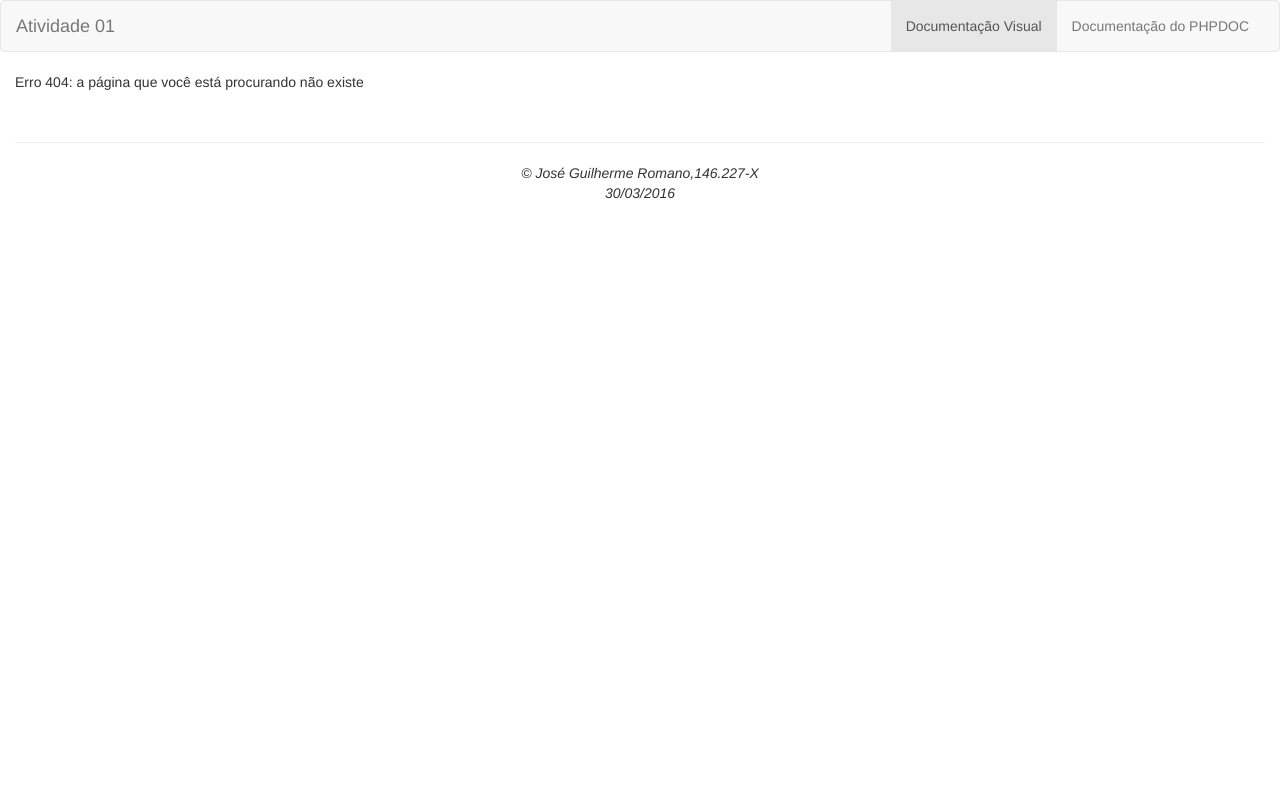
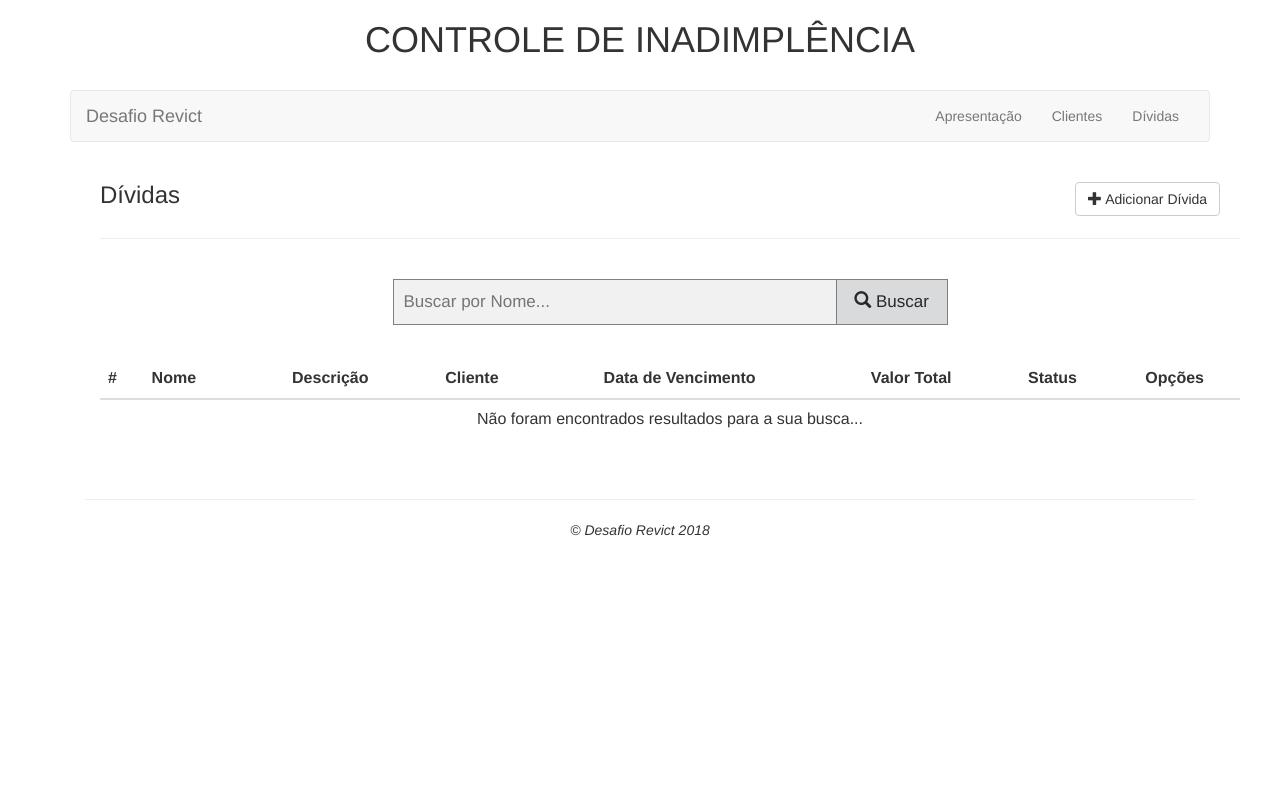
Before and after one commit to joseguilhermeromano/desafio-revict, a PHP site: page /desafiorevict/divida/search in a window 1280 px wide. Run offline with PHP 8.4, Linux system fonts and the light colour scheme; some libraries are stand-ins or nearby versions.

Commit message:
Finalizacao dos relacionamentos e trabalhando nas views...

```diff
--- /dev/null
+++ b/assets/css/style.css
@@ -0,0 +1,37 @@
+* {
+  box-sizing: border-box;
+}
+
+/* Style the search field */
+form.example input[type=text] {
+  padding: 10px;
+  font-size: 17px;
+  border: 1px solid grey;
+  float: left;
+  width: 80%;
+  background: #f1f1f1;
+}
+
+/* Style the submit button */
+form.example button {
+  float: left;
+  width: 20%;
+  padding: 10px;
+  background: rgb(217, 218, 219);
+  color: rgb(39, 41, 41);
+  font-size: 17px;
+  border: 1px solid grey;
+  border-left: none; /* Prevent double borders */
+  cursor: pointer;
+}
+
+form.example button:hover {
+  background: #babcbd;
+}
+
+/* Clear floats */
+form.example::after {
+  content: "";
+  clear: both;
+  display: table;
+}
--- /dev/null
+++ b/controllers/divida.php
@@ -0,0 +1,53 @@
+<?php
+require_once ('../core/controller.php');
+require_once ('../models/divida.php');
+require_once ('../daos/divida.php');
+
+class DividaController extends Controller{
+
+  private $DividaDAO;
+
+  public function __construct(){
+    $this->DividaDAO = new DividaDAO();
+  }
+
+  public function index(){
+    $clientes = $this->DividaDAO->getAllDividas();
+    $data['dividas'] =$clientes;
+    $this->set($data);
+    $this->view('index');
+  }
+
+  public function search(){
+    $clientes= null;
+    if(isset($_POST['name'])){
+        $clientes = $this->DividaDAO->findByName($_POST['name']);
+    }
+    $data['dividas'] =$clientes;
+    $this->set($data);
+    $this->view('index');
+  }
+
+  public function register(){
+
+  }
+
+  public function create(){
+
+  }
+
+  public function edit($id){
+
+  }
+
+  public function update($id){
+
+  }
+
+  public function remove($id){
+
+  }
+
+}
+
+?>
--- a/controllers/main.php
+++ b/controllers/main.php
@@ -2,29 +2,37 @@
 require_once ('../core/controller.php');
 require_once ('../models/divida.php');
 require_once ('../daos/divida.php');
+require_once ('../models/cliente.php');
+require_once ('../daos/cliente.php');
 
 class MainController extends Controller{
   public function home(){
-    // $dao     = new ClienteDAO();
-    // $cliente = new Cliente();
+    // $dao     = new DividaDAO();
+    // $cliente = new Divida();
     // $cliente->setNome("José ");
     // $cliente->setSobrenome("Guilherme");
     // $cliente->setCpf("000.000.000-00");
+
+    // echo print_r($dao->findByName('compra'));
+    // SELECT * FROM clientes c INNER JOIN dividas d ON c.id = d.cliente_id where c.id = 91;
 
     //$dao->insert($cliente); // aqui grava o resultado enviado do form
     // $dao->edit($cliente, 91);
     // $dao->delete(92);
     // include_once('/views/cliente/index.php');
 
-    $dao     = new DividaDAO();
-    $divida = new Divida();
-    $divida->setNome("Compra de fio ");
-    $divida->setDescricao("Ref ao mês 11/2018");
-    $divida->setValorTotal(500.00);
-    $divida->setDataProcessamento('2018-11-14');
-    $divida->setQtdParcelas(3);
-    $divida->setStatus('Finalizada');
+    // $dao     = new DividaDAO();
+    // $divida = new Divida();
+    // $divida->setNome("Compra de fio ");
+    // $divida->setDescricao("Ref ao mês 11/2018");
+    // $divida->setValorTotal(500.00);
+    // $divida->setDataProcessamento('2018-11-14');
+    // $divida->setQtdParcelas(3);
+    // $divida->setStatus('Finalizada');
+    // $divida->setClienteId(91);
     // $dao->insert($divida);
+    // echo $dao->getDivida(5)->getCliente()->getNome();
+    //  echo print_r($dao->getAllDividas());
     // $dao->edit($divida, 3);
     //$dao->delete(1);
     // include_once('/views/cliente/index.php');
--- a/daos/cliente.php
+++ b/daos/cliente.php
@@ -4,7 +4,8 @@
 class ClienteDAO{
 
   public function insert(Cliente $cliente){
-    $sql = "INSERT INTO clientes (nome, sobrenome, cpf) VALUES (:nome, :sobrenome, :cpf)";
+    $sql = "INSERT INTO clientes (nome, sobrenome, cpf) ".
+           "VALUES (:nome, :sobrenome, :cpf)";
     $stmt = Database::getConexao()->prepare($sql);
     return $stmt->execute([
         'nome' => $cliente->getNome(),
@@ -18,7 +19,31 @@
     $stmt = Database::getConexao()->prepare($sql);
     $stmt->setFetchMode(PDO::FETCH_CLASS, 'Cliente');
     $stmt->execute();
-    return $stmt->fetch();
+    $cliente = $stmt->fetch();
+    $cliente->setDividas($this->getAllDividasOfCliente($id));
+    return $cliente;
+  }
+
+  public function findByName($name){
+    $sql = "SELECT * FROM clientes where nome like '%".$name."%'";
+    $stmt = Database::getConexao()->prepare($sql);
+    $stmt->setFetchMode(PDO::FETCH_CLASS, 'Cliente');
+    $stmt->execute();
+    $clientes = $stmt->fetchAll();
+    foreach($clientes as $cliente){
+      $id = $cliente->getId();
+      $dividas = $this->getAllDividasOfCliente($id);
+      $cliente->setDividas($dividas);
+    }
+    return $clientes;
+  }
+
+  private function getAllDividasOfCliente($id_cliente){
+    $sql = "SELECT * FROM dividas WHERE cliente_id =" . $id_cliente;
+    $stmt = Database::getConexao()->prepare($sql);
+    $stmt->setFetchMode(PDO::FETCH_CLASS, 'Divida');
+    $stmt->execute();
+    return $stmt->fetchAll();
   }
 
   public function getAllClientes(){
@@ -26,7 +51,13 @@
     $stmt = Database::getConexao()->prepare($sql);
     $stmt->setFetchMode(PDO::FETCH_CLASS, 'Cliente');
     $stmt->execute();
-    return $stmt->fetchAll();
+    $clientes = $stmt->fetchAll();
+    foreach($clientes as $cliente){
+      $id = $cliente->getId();
+      $dividas = $this->getAllDividasOfCliente($id);
+      $cliente->setDividas($dividas);
+    }
+    return $clientes;
   }
 
   public function edit(Cliente $cliente, $id){
--- a/daos/divida.php
+++ b/daos/divida.php
@@ -1,18 +1,23 @@
 <?php
 require_once "database.php";
+require_once "cliente.php";
+require_once "../models/cliente.php";
 
 class DividaDAO{
 
   public function insert(Divida $divida){
-    $sql = "INSERT INTO dividas (nome, descricao, valor_total, data_processamento, qtd_parcelas, status)VALUES (:nome, :descricao, :valor_total, :data_processamento, :qtd_parcelas, :status)";
+    $sql = "INSERT INTO dividas (nome, descricao, valor_total, data_vencimento, ".
+           "qtd_parcelas, status, cliente_id)VALUES (:nome, :descricao, :valor_total, ".
+           ":data_vencimento, :qtd_parcelas, :status, :cliente_id)";
     $stmt = Database::getConexao()->prepare($sql);
     return $stmt->execute([
         'nome' => $divida->getNome(),
         'descricao' => $divida->getDescricao(),
         'valor_total' => $divida->getValorTotal(),
-        'data_processamento' => $divida->getDataProcessamento(),
+        'data_vencimento' => $divida->getDataVencimento(),
         'qtd_parcelas' => $divida->getQtdParcelas(),
-        'status' => $divida->getStatus()
+        'status' => $divida->getStatus(),
+        'cliente_id' => $divida->getClienteId()
     ]);
   }
 
@@ -20,6 +25,30 @@
     $sql = "SELECT * FROM dividas WHERE id =" . $id;
     $stmt = Database::getConexao()->prepare($sql);
     $stmt->setFetchMode(PDO::FETCH_CLASS, 'Divida');
+    $stmt->execute();
+    $divida = $stmt->fetch();
+    $cliente = $this->getClienteOfDivida($divida->getClienteId());
+    $divida->setCliente($cliente);
+    return $divida;
+  }
+
+  public function findByName($name){
+    $sql = "SELECT * FROM dividas where nome like '%".$name."%'";
+    $stmt = Database::getConexao()->prepare($sql);
+    $stmt->setFetchMode(PDO::FETCH_CLASS, 'Divida');
+    $stmt->execute();
+    $dividas = $stmt->fetchAll();
+    foreach($dividas as $divida){
+        $cliente = $this->getClienteOfDivida($divida->getClienteId());
+        $divida->setCliente($cliente);
+    }
+    return $dividas;
+  }
+
+  private function getClienteOfDivida($cliente_id){
+    $sql = "SELECT * FROM clientes WHERE id =" . $cliente_id;
+    $stmt = Database::getConexao()->prepare($sql);
+    $stmt->setFetchMode(PDO::FETCH_CLASS, 'Cliente');
     $stmt->execute();
     return $stmt->fetch();
   }
@@ -29,12 +58,17 @@
     $stmt = Database::getConexao()->prepare($sql);
     $stmt->setFetchMode(PDO::FETCH_CLASS, 'Divida');
     $stmt->execute();
-    return $stmt->fetchAll();
+    $dividas = $stmt->fetchAll();
+    foreach($dividas as $divida){
+        $cliente = $this->getClienteOfDivida($divida->getClienteId());
+        $divida->setCliente($cliente);
+    }
+    return $dividas;
   }
 
   public function edit(Divida $divida, $id){
     $sql = "UPDATE dividas SET nome = :nome, descricao = :descricao, ".
-           "valor_total = :valor_total, data_processamento = :data_processamento, ".
+           "valor_total = :valor_total, data_vencimento = :data_vencimento, ".
            "qtd_parcelas = :qtd_parcelas, status = :status WHERE id = :id";
     $stmt = Database::getConexao()->prepare($sql);
     return $stmt->execute([
@@ -42,7 +76,7 @@
         'nome' => $divida->getNome(),
         'descricao' => $divida->getDescricao(),
         'valor_total' => $divida->getValorTotal(),
-        'data_processamento' => $divida->getDataProcessamento(),
+        'data_vencimento' => $divida->getDataVencimento(),
         'qtd_parcelas' => $divida->getQtdParcelas(),
         'status' => $divida->getStatus()
     ]);
--- a/models/cliente.php
+++ b/models/cliente.php
@@ -5,8 +5,13 @@
   private $nome;
   private $sobrenome;
   private $cpf;
+  private $dividas;
   private $created_at;
   private $updated_at;
+
+  public function __construct(){
+    $this->dividas = new ArrayObject();
+  }
 
   //Getters
 
@@ -26,6 +31,10 @@
     return $this->cpf;
   }
 
+  public function getDividas(){
+    return $this->dividas;
+  }
+
   public function getCreatedAt(){
     return $this->created_at;
   }
@@ -37,7 +46,7 @@
   //Setters
 
   public function setId($id){
-    return $this->id;
+    $this->id = $id;
   }
 
   public function setNome($nome){
@@ -52,6 +61,10 @@
     $this->cpf = $cpf;
   }
 
+  public function setDividas($dividas){
+    $this->dividas = $dividas;
+  }
+
   public function setCreatedAt($created_at){
     $this->created_at = $created_at;
   }
--- a/models/divida.php
+++ b/models/divida.php
@@ -4,9 +4,11 @@
   private $nome;
   private $descricao;
   private $valor_total;
-  private $data_processamento;
+  private $data_vencimento;
   private $qtd_parcelas;
   private $status;
+  private $cliente;
+  private $cliente_id;
   private $created_at;
   private $updated_at;
 
@@ -28,8 +30,8 @@
     return $this->valor_total;
   }
 
-  public function getDataProcessamento(){
-    return $this->data_processamento;
+  public function getDataVencimento(){
+    return $this->data_vencimento;
   }
 
   public function getQtdParcelas(){
@@ -38,6 +40,14 @@
 
   public function getStatus(){
     return $this->status;
+  }
+
+  public function getCliente(){
+    return $this->cliente;
+  }
+
+  public function getClienteId(){
+    return $this->cliente_id;
   }
 
   public function getCreatedAt(){
@@ -66,8 +76,8 @@
     $this->valor_total = $valor_total;
   }
 
-  public function setDataProcessamento($data_processamento){
-    $this->data_processamento = $data_processamento;
+  public function setDataVencimento($data_vencimento){
+    $this->data_vencimento = $data_vencimento;
   }
 
   public function setQtdParcelas($parcelas){
@@ -76,6 +86,14 @@
 
   public function setStatus($status){
     $this->status = $status;
+  }
+
+  public function setCliente(Cliente $cliente){
+    $this->cliente = $cliente;
+  }
+
+  public function setClienteId($cliente_id){
+    $this->cliente_id = $cliente_id;
   }
 
   public function setCreatedAt($created_at){
--- /dev/null
+++ b/views/divida/index.php
@@ -0,0 +1,76 @@
+<div class="container">
+  <div class="row">
+    <div class="col-md-12">
+      <div class="row">
+        <div class="col-md-10">
+            <h3>Dívidas</h3>
+        </div>
+        <div class="col-md-2">
+          <br>
+          <a href="<?= BASE_URL ?>divida/register" class="btn btn-default">
+            <span class="glyphicon glyphicon-plus"></span> Adicionar Dívida
+          </a>&nbsp;
+        </div>
+      </div>
+      <hr>
+      <br>
+      <div class="row">
+        <div class="col-md-6 col-md-offset-3">
+          <form class="example" method="post" action="<?= BASE_URL ?>divida/search">
+            <input type="text" placeholder="Buscar por Nome..." name="name">
+            <button type="submit"><i class="glyphicon glyphicon-search"></i> Buscar</button>
+          </form><br>
+        </div>
+      </div>
+
+
+      <table class="table">
+        <thead>
+          <tr>
+            <th scope="col">#</th>
+            <th scope="col">Nome</th>
+            <th scope="col" class="text-center">Descrição</th>
+            <th scope="col" class="text-center">Cliente</th>
+            <th scope="col" class="text-center">Data de Vencimento</th>
+            <th scope="col" class="text-center">Valor Total</th>
+            <th scope="col" class="text-center">Status</th>
+            <th scope="col" class="text-center">Opções</th>
+          </tr>
+        </thead>
+        <tbody>
+
+
+
+          <?php if(isset($dividas)){  ?>
+
+             <?php foreach($dividas as $divida):  ?>
+            <tr>
+              <th scope="row"><?= $divida->getId() ?></th>
+              <td><?= $divida->getNome() ?></td>
+              <td class="text-center"><?= $divida->getDescricao() ?></td>
+              <td class="text-center"><?= $divida->getCliente()->getNome()." ".$divida->getCliente()->getSobrenome()  ?></td>
+              <td class="text-center"><?= $divida->getDataVencimento() ?></td>
+              <td class="text-center"><?= $divida->getValorTotal() ?></td>
+              <td class="text-center"><?= $divida->getStatus() ?></td>
+              <td class="text-center">
+              <a href="<?= BASE_URL ?>divida/edit/<?= $divida->getId() ?>" class="btn btn-warning">
+                <span class="glyphicon glyphicon-pencil"></span>
+              </a>&nbsp;
+              <a href="<?= BASE_URL ?>divida/remove/<?= $divida->getId() ?>" class="btn btn-danger">
+                <span class="glyphicon glyphicon-trash"></span>
+              </a>&nbsp;
+              </td>
+            </tr>
+             <?php endforeach;
+                }else{ ?>
+                <tr>
+                <td class="col-xs-12 text-center" colspan="8">Não foram encontrados resultados para a sua busca...</td>
+                </tr>
+            <?php } ?>
+
+        </tbody>
+      </table>
+
+    </div>
+  </div>
+</div>
--- a/views/layout/layout.php
+++ b/views/layout/layout.php
@@ -3,6 +3,7 @@
         <meta charset="utf-8">
          <!-- Bootstrap -->
         <link href="<?= BASE_URL ?>bootstrap/css/bootstrap.min.css" rel="stylesheet">
+        <link href="<?= BASE_URL ?>assets/css/style.css" rel="stylesheet">
         <!-- jQuery (obrigatório para plugins JavaScript do Bootstrap) -->
         <script src="https://ajax.googleapis.com/ajax/libs/jquery/1.11.3/jquery.min.js"></script>
         <!-- Inclui todos os plugins compilados (abaixo), ou inclua arquivos separadados se necessário -->
@@ -10,6 +11,10 @@
     </head>
 
     <body>
+        <div class="container">
+            <div class="text-center">
+                <h1>CONTROLE DE INADIMPLÊNCIA</h1><BR>
+            </div>
             <nav class="navbar navbar-default">
                 <div class="container-fluid">
                 <div class="navbar-header">
@@ -19,12 +24,13 @@
                     <span class="icon-bar"></span>
                     <span class="icon-bar"></span>
                 </button>
-   <a class="navbar-brand" href="index.php?controller=main&action=home">Atividade 01</a>
+                <a class="navbar-brand" href="<?= BASE_URL ?>">Desafio Revict</a></a>
                 </div>
                 <div id="navbar" class="navbar-collapse collapse">
                 <ul class="nav navbar-nav navbar-right">
-   <li class="active"><a href="index.php?controller=main&action=home">Documentação Visual<span class="sr-only">(current)</span></a></li>
-   <li><a href="./documentacao/">Documentação do PHPDOC</a></li>
+                <li><a href="<?= BASE_URL ?>">Apresentação<span class="sr-only"></span></a></li>
+                <li><a href="<?= BASE_URL ?>cliente/index">Clientes<span class="sr-only">(current)</span></a></li>
+                <li><a href="<?= BASE_URL ?>divida/index">Dívidas</a></li>
                 </ul>
                 </div>
                 </div>
@@ -43,7 +49,8 @@
         <br>
         <footer class="container-fluid text-center">
             <hr></hr>
-            <em>&copy; José Guilherme Romano,146.227-X <br>30/03/2016</em>
+                <em>&copy; Desafio Revict 2018</em>
         </footer>
+    </div>
     </body>
 </html>
```
Also changed, not shown: controllers/cliente.php (added, +52 -0 lines), views/cliente/index.php (+69 -3 lines), views/cliente/register.php (added). Lines whose indentation alone changed are shown as unchanged.
